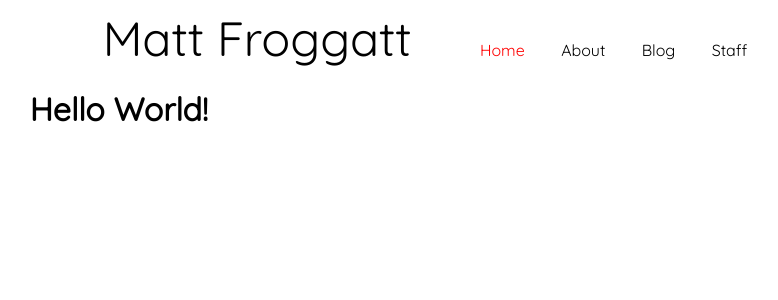
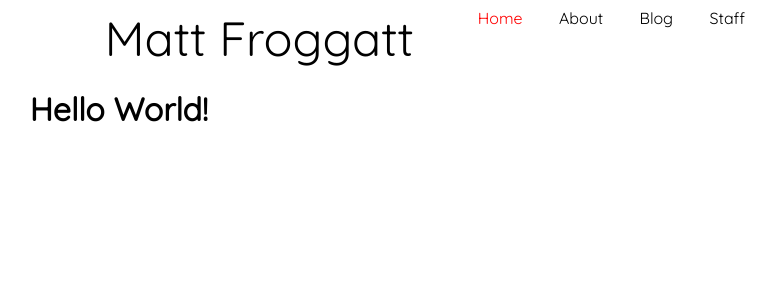
Before and after one commit to matt-froggatt/matt-froggatt.github.io, a Jekyll site: the page built from index.html, in a window 1280 px wide. Shown: the top 300 px of the page, without its empty margins (231-1009 px from the left). Built offline with Jekyll 4.4.1, drawn with Linux system fonts in a browser that asks for light colours.

Commit message:
Modified some animations and added some media queries for better mobile experience.

```diff
--- a/_includes/navigation.html
+++ b/_includes/navigation.html
@@ -1,6 +1,10 @@
 <nav>
-	<a href="/" class="name">Matt Froggatt</a>
-	{% for item in site.data.navigation %}
-	  <a href="{{ item.link }}" {% if page.url == item.link %}class="current"{% endif %}>{{ item.name }}</a>
-	{% endfor %}
+	<div id="name_container">
+		<a href="/" id="name">Matt Froggatt</a>
+	</div>
+	<div id="link_container">
+		{% for item in site.data.navigation %}
+			<a href="{{ item.link }}" {% if page.url == item.link %}class="current"{% endif %}>{{ item.name }}</a>
+		{% endfor %}
+	</div>
  </nav>
--- a/_sass/main.scss
+++ b/_sass/main.scss
@@ -16,14 +16,35 @@
 nav{
 	width: 100%;
 	text-align: center;
+	display: flex;
+	flex-direction: column;
+	justify-content: center;
+}
+
+@media screen and (min-width: 1250px){
+	nav{
+		flex-direction: row;
+	}
 }
 
 nav a{
 	text-decoration: none;
 	color: black;
 	margin: 1em;
+	font-size: 100%;
+	transition: font-size 0.25s;
 }
 
-nav a.name{
-	font-size: 3em;
+#name{
+	font-size: 300%;
 }
+
+#name:hover{
+	text-shadow: none;
+}
+
+
+nav a:hover{
+	font-size: 120%;
+	transition: text-shadow 0.25s, font-size 0.25s;
+}
```
Also changed, not shown: 12 other files.
